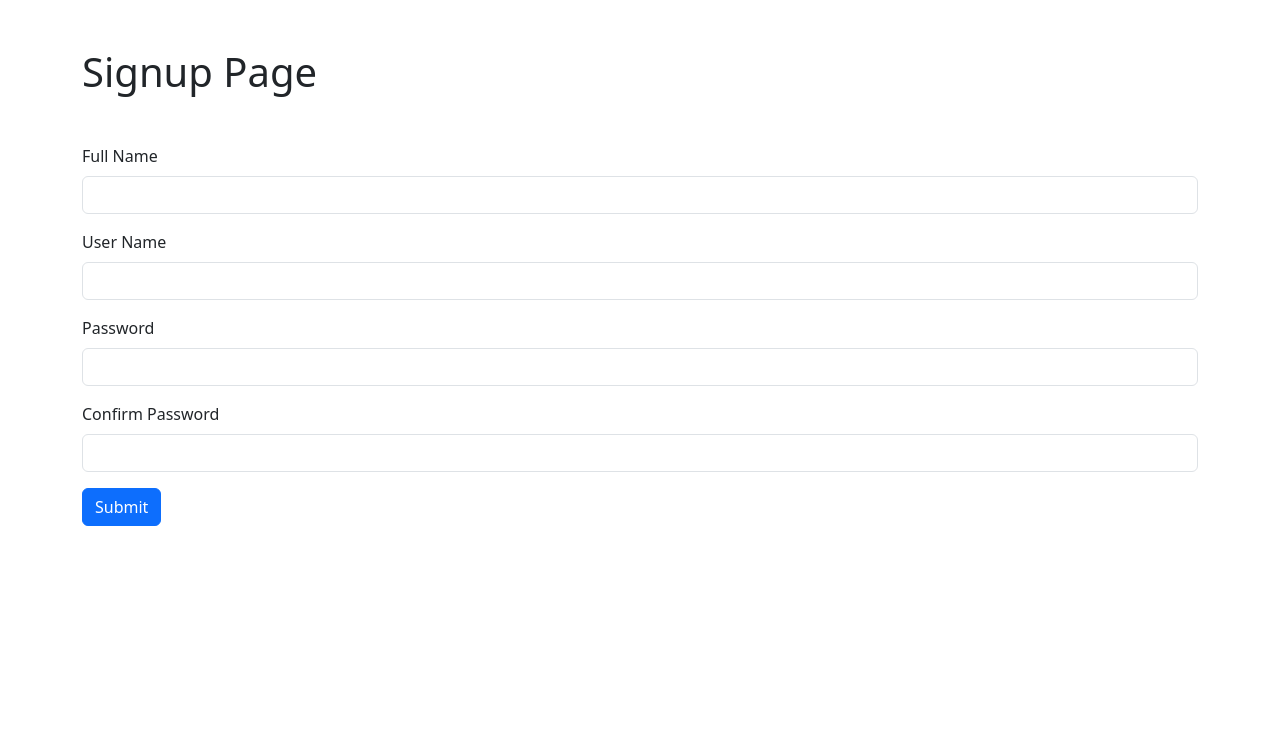
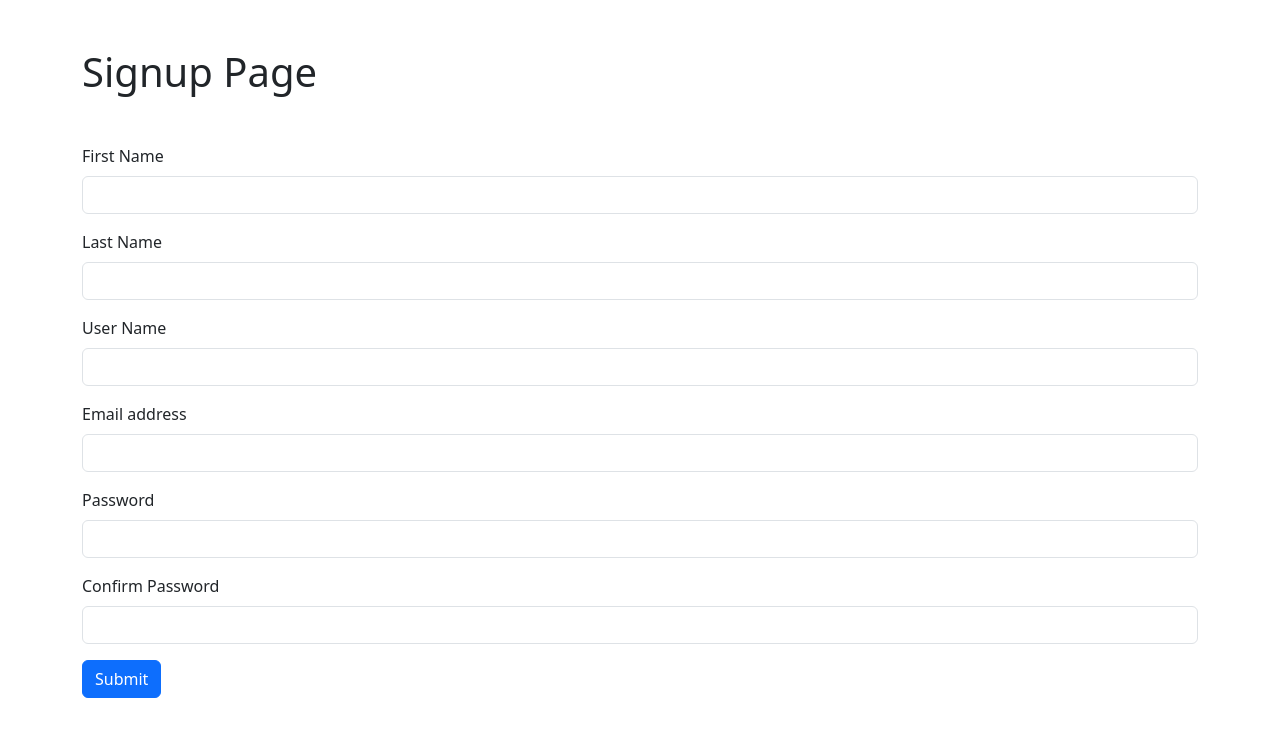
Before and after one commit to nithin-daniel/mulearn-task, a Django app: template templates/core/signup.html in a window 1280 px wide. Shown: the top 737 px of the page. Run offline with Django 4.2, Linux system fonts and the light colour scheme; the template is opened without the code that fills it, so the values that code supplies are empty.

Commit message:
signup funtionality added

```diff
--- a/core/urls.py
+++ b/core/urls.py
@@ -3,5 +3,7 @@ from . import views
 
 
 urlpatterns = [
-    path('',views.index,name="index")
+    path('',views.index,name="index"),
+    path('register/',views.register,name="register"),
+    path('signin/',views.signin,name="signin")
 ]
--- a/templates/core/base.html
+++ b/templates/core/base.html
@@ -10,6 +10,7 @@
 
     {% block content %}
 
+
     <!-- Display block content here -->
 
     {% endblock content %}
--- a/templates/core/signup.html
+++ b/templates/core/signup.html
@@ -4,28 +4,45 @@
 {% block content %}
 <div class="container mt-5">
     <h1 class="mb-5">Signup Page</h1>
-    <form>
+    <form action="{% url 'register' %}" method="POST">
+        {% csrf_token %}
         <div class="mb-3">
-            <label for="" class="form-label">Full Name</label>
-            <input type="text" class="form-control" id="" aria-describedby="emailHelp">
-            </div>
+            <label for="" class="form-label">First Name</label>
+            <input type="text" class="form-control" id="" aria-describedby="emailHelp" name="first_name">
+        </div>
+        <div class="mb-3">
+                <label for="" class="form-label">Last Name</label>
+                <input type="text" class="form-control" id="" aria-describedby="emailHelp" name="last_name">
+        </div>
 
         <div class="mb-3">
                 <label for="" class="form-label">User Name</label>
-                <input type="text" class="form-control" id="" aria-describedby="emailHelp">
+                <input type="text" class="form-control" id="" aria-describedby="emailHelp" name="username">
         </div>
 
         <div class="mb-3">
+            <label for="exampleInputEmail1" class="form-label">Email address</label>
+            <input type="email" class="form-control" id="exampleInputEmail1" aria-describedby="emailHelp" name="email">
+          </div>
+
+        <div class="mb-3">
         <label for="exampleInputPassword1" class="form-label">Password</label>
-        <input type="password" class="form-control" id="exampleInputPassword1">
+        <input type="password" class="form-control" id="exampleInputPassword1" name="password1">
         </div>
 
         <div class="mb-3">
             <label for="exampleInputPassword1" class="form-label">Confirm Password</label>
-            <input type="password" class="form-control" id="exampleInputPassword1">
+            <input type="password" class="form-control" id="exampleInputPassword1" name="password2">
             </div>
 
         <button type="submit" class="btn btn-primary">Submit</button>
     </form>
+    <div>
+
+        {% for messages in messages %}
+            <h3>{{messages}}</h3>
+        {% endfor %}
+
+    </div>
 </div>
 {% endblock content %}
```
Also changed, not shown: core/views.py (+28 -6 lines), main/settings.py (+10 -0 lines), templates/core/signin.html (+26 -0 lines), db.sqlite3.
